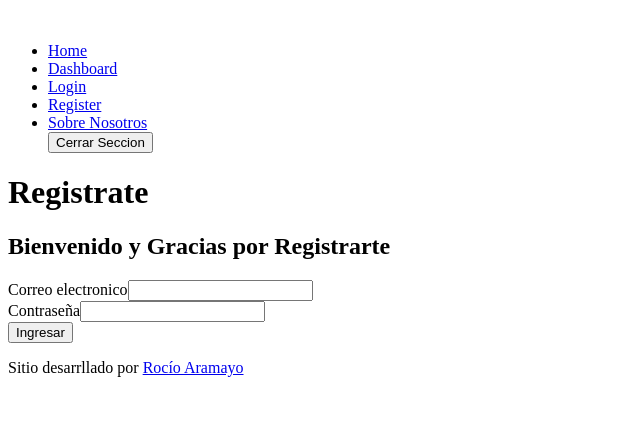
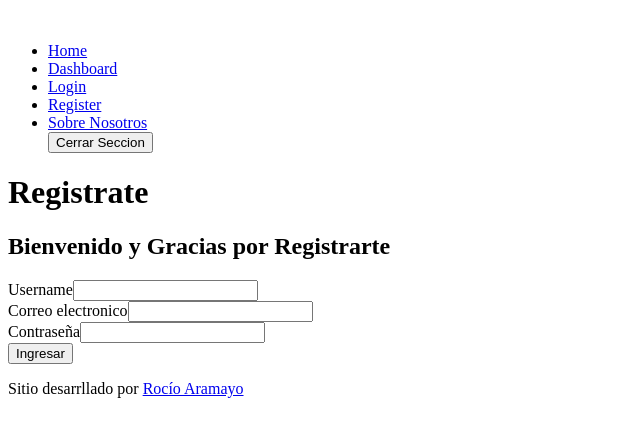
Before and after one commit to RoxiAra/Proyecto-Final-Tienda-de-Postres, a React (Vite) app: page /register in a window 1280 px wide. Shown: the top 436 px of the page, without its empty margins (0-640 px from the left). Built offline with nearby package versions, Linux system fonts and the light colour scheme.

Commit message:
feat: formulario de registro con validacion y ux minimo

```diff
--- a/src/pages/Register.jsx
+++ b/src/pages/Register.jsx
@@ -1,22 +1,75 @@
+import { useState } from "react"
 import { Layout } from "../components/Layout"
 
 const Register = () => {
+  const [username, setUsername] = useState("")
+  const [email, setEmail] = useState("")
+  const [passward, setPassward] = useState("")
+  const [error, setError] = useState("")
+  const [success, setSuccess] = useState("")
+
+  const handleSubmit = (e) => {
+    e.preventDefault()
+    setError("")
+    setSuccess("")
+
+    if (!username || !email || !passward) {
+      setError("Debes completar todos los campos")
+      return
+    }
+
+    const newUser = {
+      username,
+      email,
+      passward,
+    }
+
+    console.log(newUser)
+    setSuccess("Registrado con existo...")
+
+    setUsername("")
+    setEmail("")
+    setPassward("")
+  }
+
   return (
     <Layout>
       <h1>Registrate</h1>
       <section>
         <h2>Bienvenido y Gracias por Registrarte</h2>
-        <form>
+        <form onSubmit={handleSubmit}>
+          <div>
+            <label>Username</label>
+            <input
+              type="text"
+              onChange={(e) => setUsername(e.target.value)}
+              value={username}
+            />
+          </div>
           <div>
             <label>Correo electronico</label>
-            <input type="email" />
+            <input
+              type="email"
+              onChange={(e) => setEmail(e.target.value)}
+              value={email}
+            />
           </div>
           <div>
             <label>Contraseña</label>
-            <input type="passward"/>
+            <input
+              type="passward"
+              onChange={(e) => setPassward(e.target.value)}
+              value={passward}
+            />
           </div>
           <button>Ingresar</button>
         </form>
+        {
+          error && <p>{error}</p>
+        }
+        {
+          success && <p>{success}</p>
+        }
       </section>
     </Layout>
   )
```
